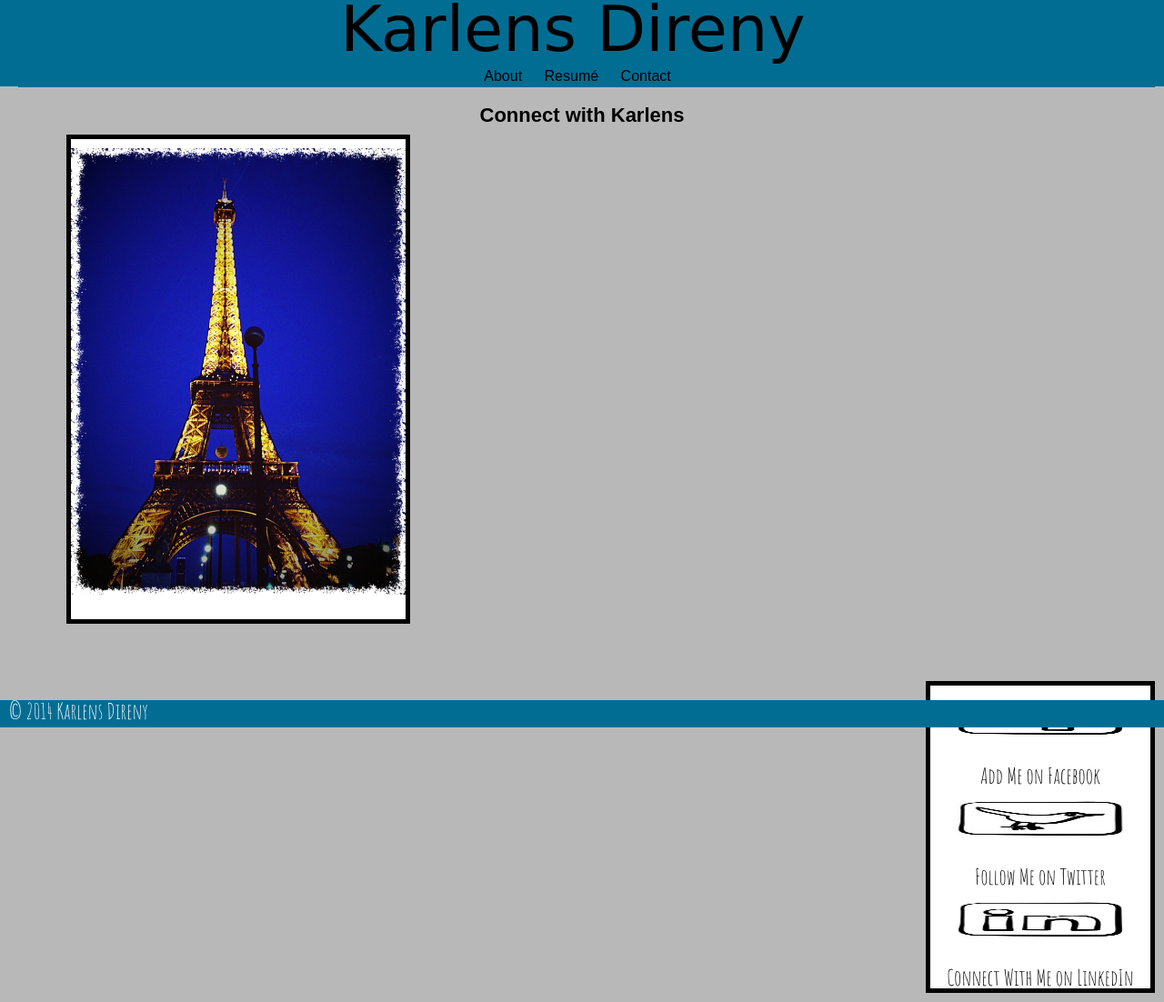
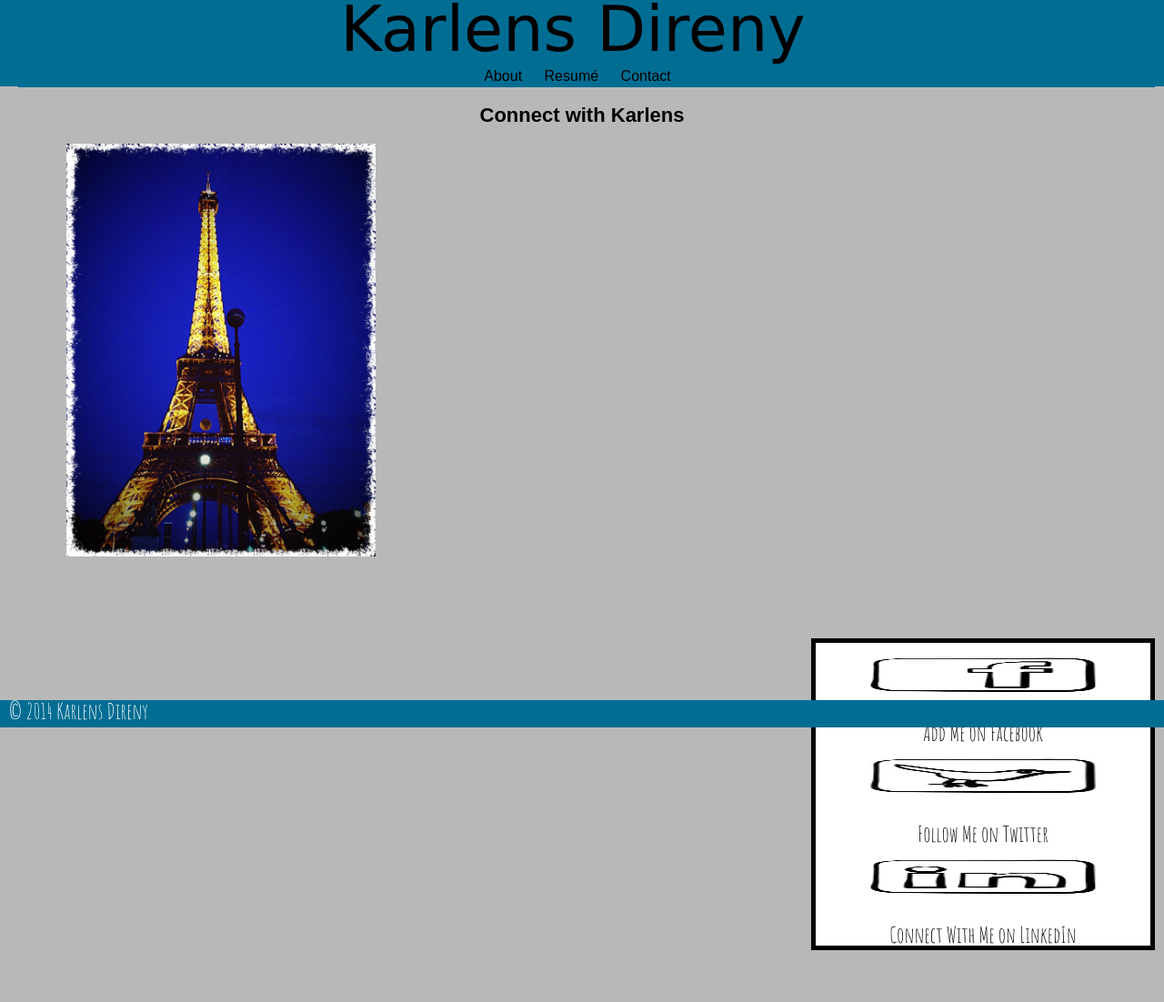
Before and after one commit to direnyk/direnyk.github.io, a plain HTML site: page contact.html in a window 1280 px wide. Shown: the whole page at 91% size. After the commit the page ends 1055 px from the top, so only its background shows below. Drawn offline with Linux system fonts and the light colour scheme; a web font is replaced by a local one.

Commit message:
fixed borders

```diff
--- a/css/base.css
+++ b/css/base.css
@@ -139,13 +139,13 @@ p {
 
 }
 
-img {width: 100%;
+img {width: 90%;
     margin: 10px 0 20px 0;
 
 }
 
 .half {
-        width: 20%;
+        width: 30%;
         max-height: 50%;
         float: right;
         margin: 0 0 10px 40px;
@@ -160,8 +160,6 @@ img {width: 100%;
     max-height: 45%;
     margin: 0 5% 5% 5%;
     max-height: 50%;
-    border: solid #000000 5px;
-    background-color: #ffffff;
 
 }
 
@@ -170,10 +168,6 @@ img {width: 100%;
     width: 30%;
     max-height: 45%;
     margin:  0 5% 5% 5%;
-    border:  solid #000000 5px;
-    background-color: #ffffff;
-
-
 }
 
 .full { max-width: 1060px;
```
